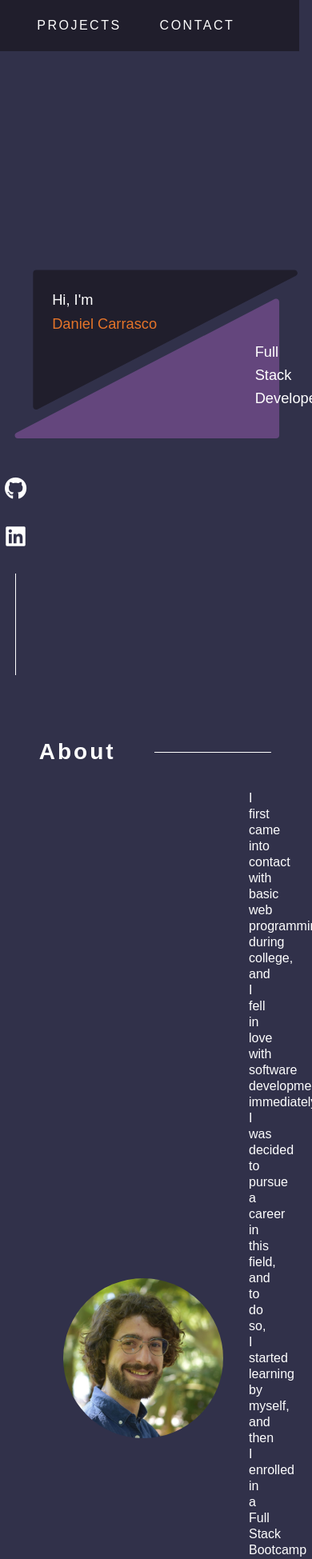
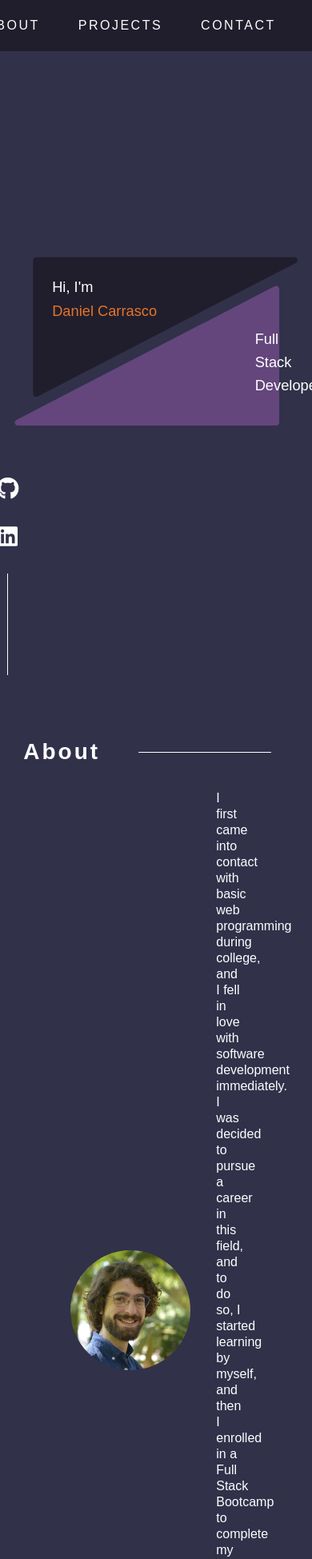
Before and after one commit to DaniPhilo/portfolio, a React (Create React App) app: page / in a window 390 px wide. Shown: the top 1949 px of the page at 80% size. Built offline with nearby package versions, Linux system fonts and the light colour scheme; no server answers.

Commit message:
Added small screens media queries

```diff
--- /dev/null
+++ b/src/styles/_media_queries.scss
@@ -0,0 +1,47 @@
+@media (max-width: 1000px) {
+    aside {
+        width: 5vw;
+    }
+
+    .centered-section {
+        width: calc($section-width + 10vw);
+    }
+
+    // HEADER
+    header > ul {
+        width: calc($section-width + 10vw);
+    }
+
+    // HOME
+    #home-section {
+        padding-top: 0;
+    }
+
+    // ABOUT
+    .about-img {
+        width: 150px;
+        height: 150px;
+    }
+
+    // PROJECTS
+    .project-card-left > .project-img {
+        grid-column: 1 / 9;
+    }
+
+    .project-card-left > .project-info {
+        grid-column: 6 / 13;
+    }
+
+    .project-card-right > .project-img {
+        grid-column: 4 / 12;
+    }
+
+    .project-card-right > .project-info {
+        grid-column: 1 / 8;
+    }
+}
+
+@media (max-width: 769px) {
+
+
+}
--- a/src/styles/component_styles/_contact.scss
+++ b/src/styles/component_styles/_contact.scss
@@ -31,11 +31,14 @@ form {
     justify-content: center;
     align-items: center;
     gap: 0.25rem;
+    width: 35vw;
+    min-width: 450px;
+    max-width: 500px;
 }
 
 form>input,
 form>textarea {
-    width: 35vw;
+    width: 100%;
     height: 2rem;
 
     background-color: $secondary_color;
--- a/src/styles/component_styles/_header.scss
+++ b/src/styles/component_styles/_header.scss
@@ -1,6 +1,3 @@
-@import '../variables/colors';
-@import '../variables/sizes';
-
 header {
     position: fixed;
     top: 0;
@@ -8,20 +5,21 @@ header {
     z-index: 10;
 
     display: flex;
-    justify-content: flex-end;
+    justify-content: center;
 
     width: $header_width;
     height: $header_height;
-    padding-right: $header_padding_right;
     background-color: $secondary_color;
 }
 
 header > ul {
     display: flex;
     flex-direction: row;
-    justify-content: flex-start;
+    justify-content: flex-end;
     gap: 1rem;
-    margin-right: 12.5vw;
+    // margin-right: 12.5vw;
+    width: $section-width;
+    max-width: $max_section_width;
 }
 
 header > ul > li {
--- a/src/styles/styles.scss
+++ b/src/styles/styles.scss
@@ -67,3 +67,4 @@ button {
 @import './component_styles/contact';
 @import './component_styles/footer';
 @import './component_styles/icons_sidebar';
+@import './media_queries';
--- a/src/styles/variables/_sizes.scss
+++ b/src/styles/variables/_sizes.scss
@@ -1,6 +1,6 @@
 // HEADER
 $header_padding_right: 1rem;
-$header_width: calc(100vw - $header_padding_right);
+$header_width: 100vw;
 $header_height: 4rem;
 
 // SECTIONS
```
